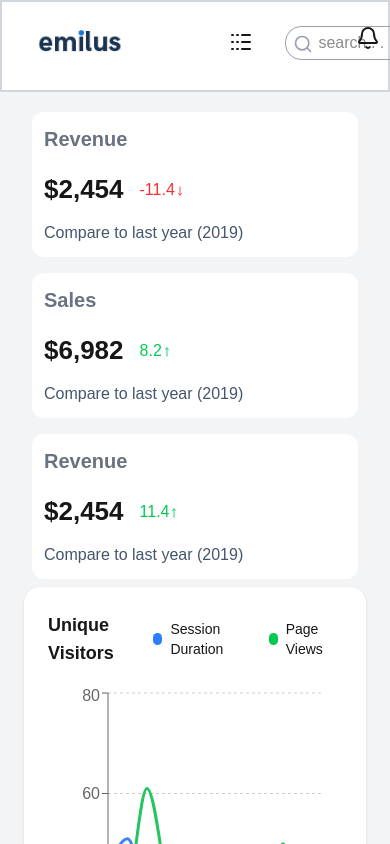
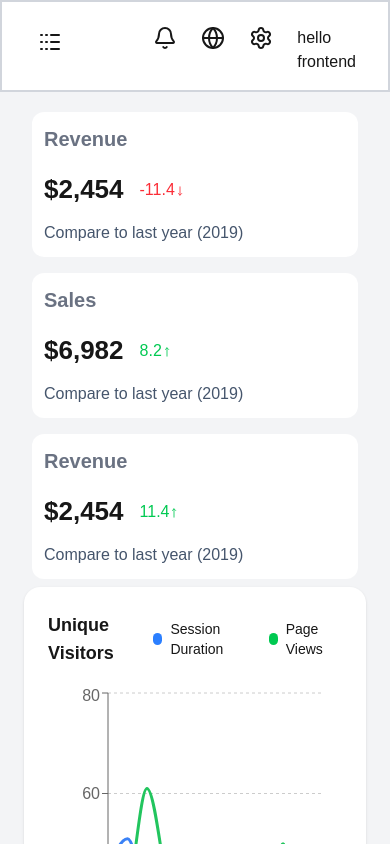
Before and after one commit to Alipasha12/Emilus, a Next.js app: page / in a window 390 px wide. Built offline with nearby package versions, Linux system fonts and the light colour scheme.

Commit message:
making navbar responsive

```diff
--- a/components/navbar.jsx
+++ b/components/navbar.jsx
@@ -8,17 +8,20 @@ export default function Navbar() {
       <section className="flex px-8 justify-between pt-2">
         <div className="flex w-full h-16 gap-12">
         <Image
+        className="hidden lg:block"
           width={120}
           height={15}
           alt="logo is missing"
           src={"/logo.png"}
           />
           <div className="flex pt-4 gap-7">
-          <span className="pl-14 p-1"><Logs/></span>
-          <span className="relative">
+          <span className="lg:pl-14 p-1"><Logs/></span>
+          <div className="hidden lg:relative lg:block">
+          <span className="">
             <Search className="absolute text-gray-400 left-2 top-2" size={20} />
             <input type="text" className="border rounded-2xl border-gray-400 p-1 pl-8" placeholder="search . . ."/>
           </span>
+          </div>
           </div>
           </div>
       <div className="flex pt-4 gap-6">
```
